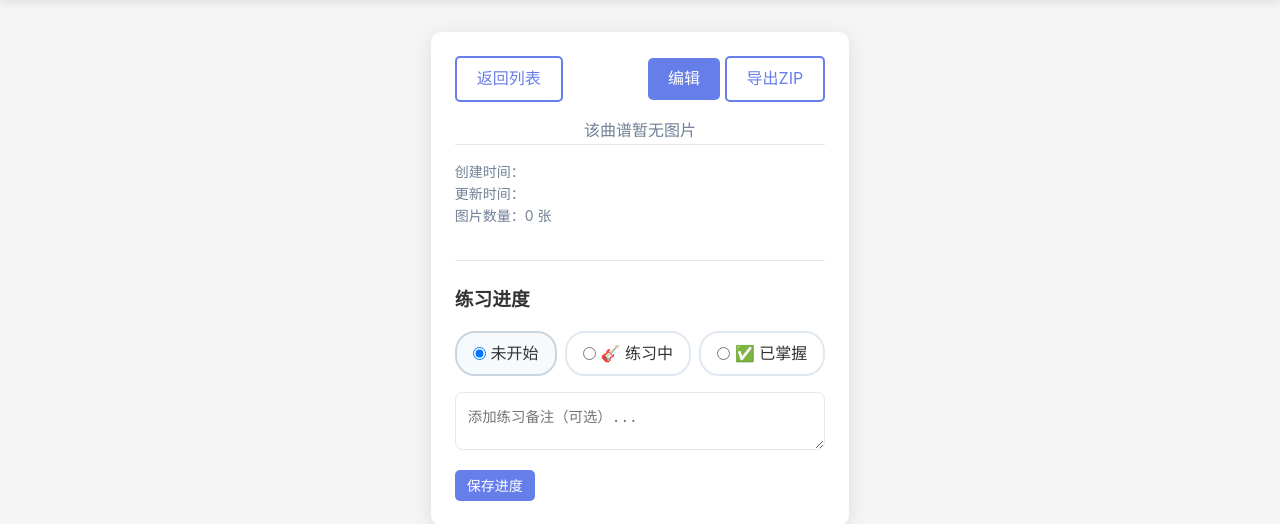
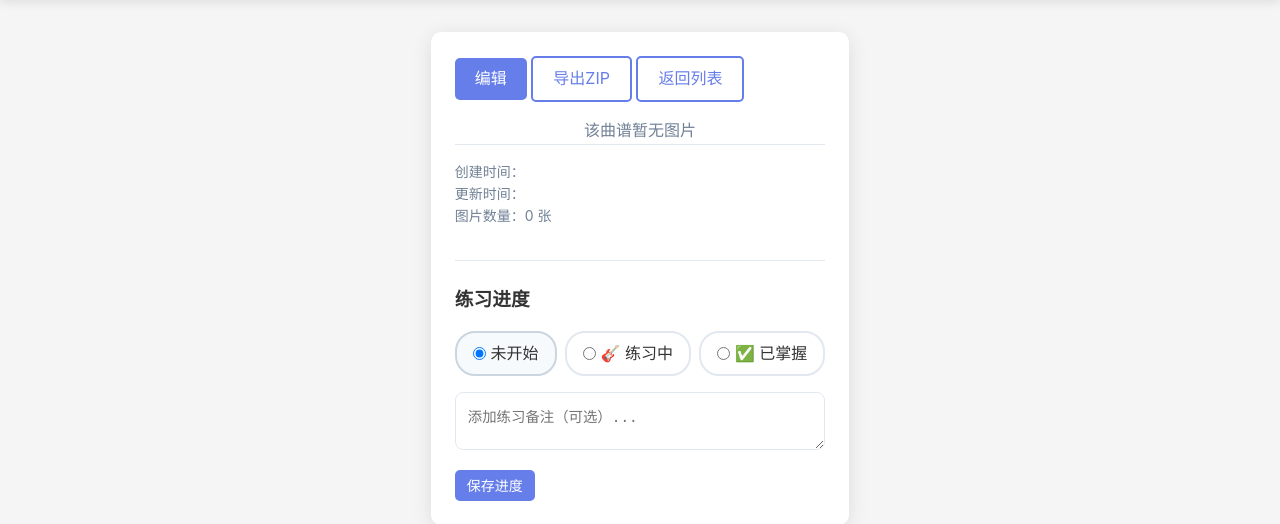
Before and after one commit to humilate/guitar-manage, a Django app: template sheets/templates/sheets/sheet_detail.html in a window 1280 px wide. Shown: the part 70-594 px from the top of the page. Run offline with Django 5.2, Linux system fonts and the light colour scheme; the template is opened without the code that fills it, so the values that code supplies are empty.

Commit message:
v1.10.6 优化：手机端曲谱详情页按钮布局，返回分类靠右

```diff
--- a/sheets/templates/sheets/sheet_detail.html
+++ b/sheets/templates/sheets/sheet_detail.html
@@ -153,14 +153,14 @@
 
 <div class="sheet-detail">
     <div class="sheet-detail-header">
-        {% if sheet.category and sheet.category.owner == request.user or sheet.category and request.user in sheet.category.members.all %}
-        <a href="{% url 'category_detail' sheet.category.id %}" class="btn btn-outline">返回分类</a>
-        {% else %}
-        <a href="{% url 'dashboard' %}" class="btn btn-outline">返回列表</a>
-        {% endif %}
         <div class="sheet-detail-actions">
             <a href="{% url 'edit_sheet' sheet.id %}" class="btn btn-primary">编辑</a>
             <a href="{% url 'export_sheet' sheet.id %}" class="btn btn-outline">导出ZIP</a>
+            {% if sheet.category and sheet.category.owner == request.user or sheet.category and request.user in sheet.category.members.all %}
+            <a href="{% url 'category_detail' sheet.category.id %}" class="btn btn-outline" style="margin-left: auto;">返回分类</a>
+            {% else %}
+            <a href="{% url 'dashboard' %}" class="btn btn-outline" style="margin-left: auto;">返回列表</a>
+            {% endif %}
         </div>
     </div>
 
```
